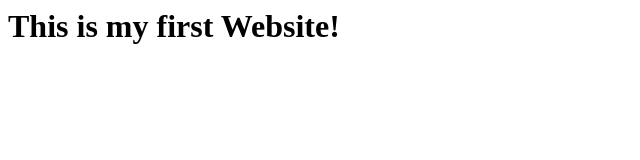
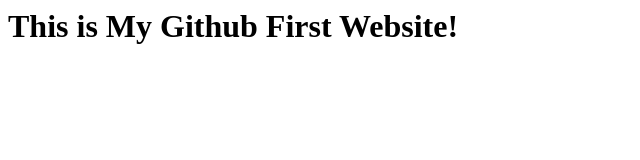
Before and after one commit to God2illaz/projectdevelopx2.github.io, a plain HTML site: page index.html in a window 1280 px wide. Shown: the whole page, without its empty margins (0-640 px from the left). Drawn offline with Linux system fonts and the light colour scheme.

Commit message:
Update index.html

```diff
--- a/index.html
+++ b/index.html
@@ -1,8 +1,8 @@
 <html>
   <head>
-       <title>Sahakorn Buangam</title>
+       <title>ProjectDevelopx2</title>
   </head>
   <body>
-    <h1>This is my first Website!</hl>
+    <h1>This is My Github First Website!</hl>
   </body>
 </html>
```
